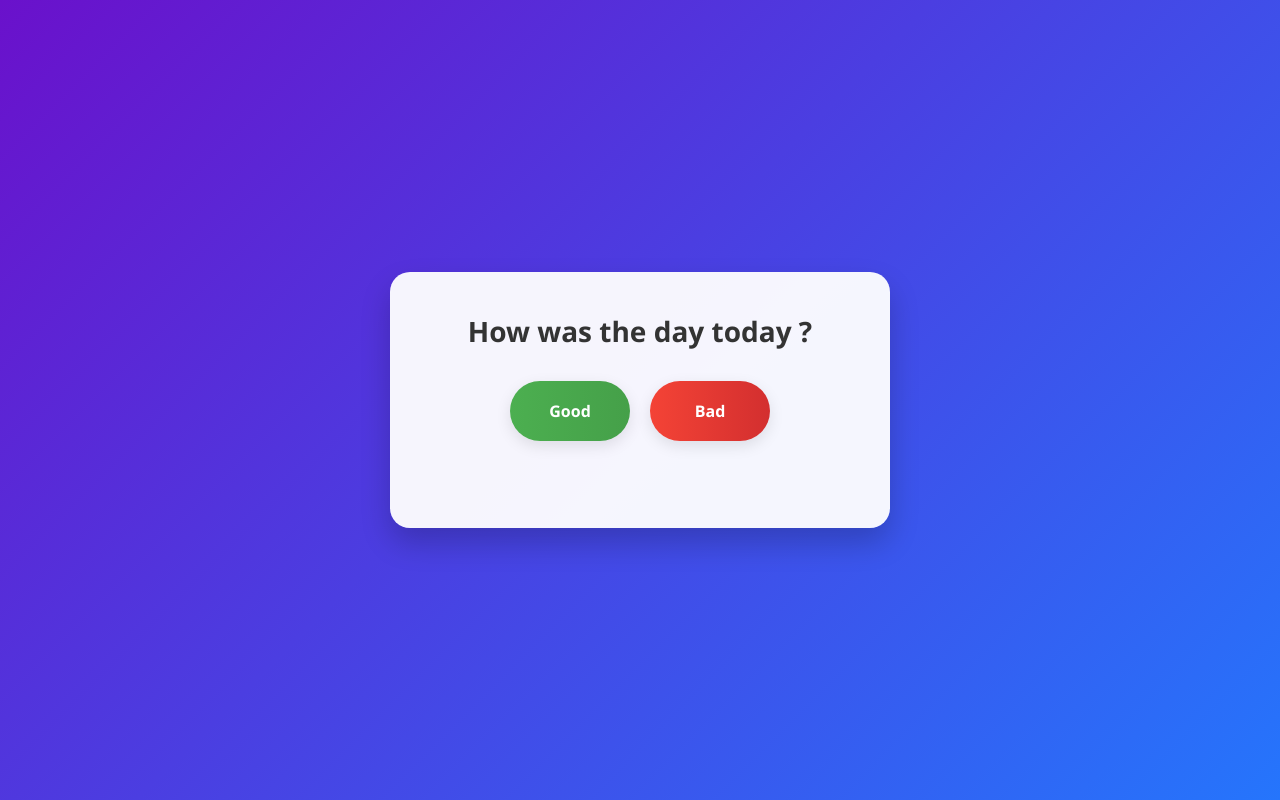
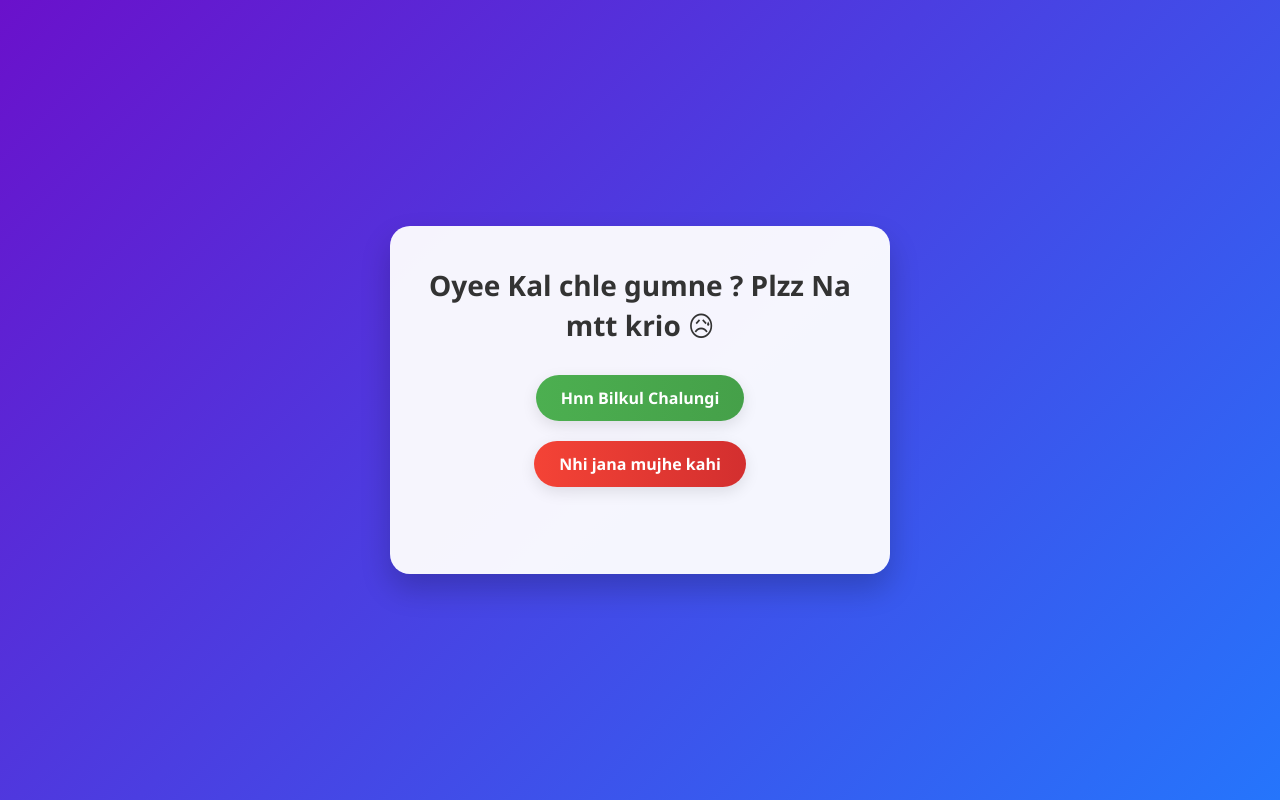
Before and after one commit to rkyadav110/Sample, a plain HTML site: page index.html in a window 1280 px wide. Drawn offline with Linux system fonts and the light colour scheme.

Commit message:
Update index.html

```diff
--- a/index.html
+++ b/index.html
@@ -3,7 +3,7 @@
 <head>
     <meta charset="UTF-8">
     <meta name="viewport" content="width=device-width, initial-scale=1.0">
-    <title>Day today</title>
+    <title>Kal Chale gumne ?</title>
     <style>
         * {
             margin: 0;
@@ -143,10 +143,10 @@
 <body>
     <div class="container">
         <div class="card">
-            <h1>How was the day today ?</h1>
+            <h1>Oyee Kal chle gumne ? Plzz Na mtt krio 😥</h1>
             <div class="buttons-container">
-                <button id="yes-btn" class="btn yes-btn">Good</button>
-                <button id="no-btn" class="btn no-btn">Bad</button>
+                <button id="yes-btn" class="btn yes-btn">Hnn Bilkul Chalungi</button>
+                <button id="no-btn" class="btn no-btn">Nhi jana mujhe kahi</button>
             </div>
             <div class="message" id="message"></div>
         </div>
```
